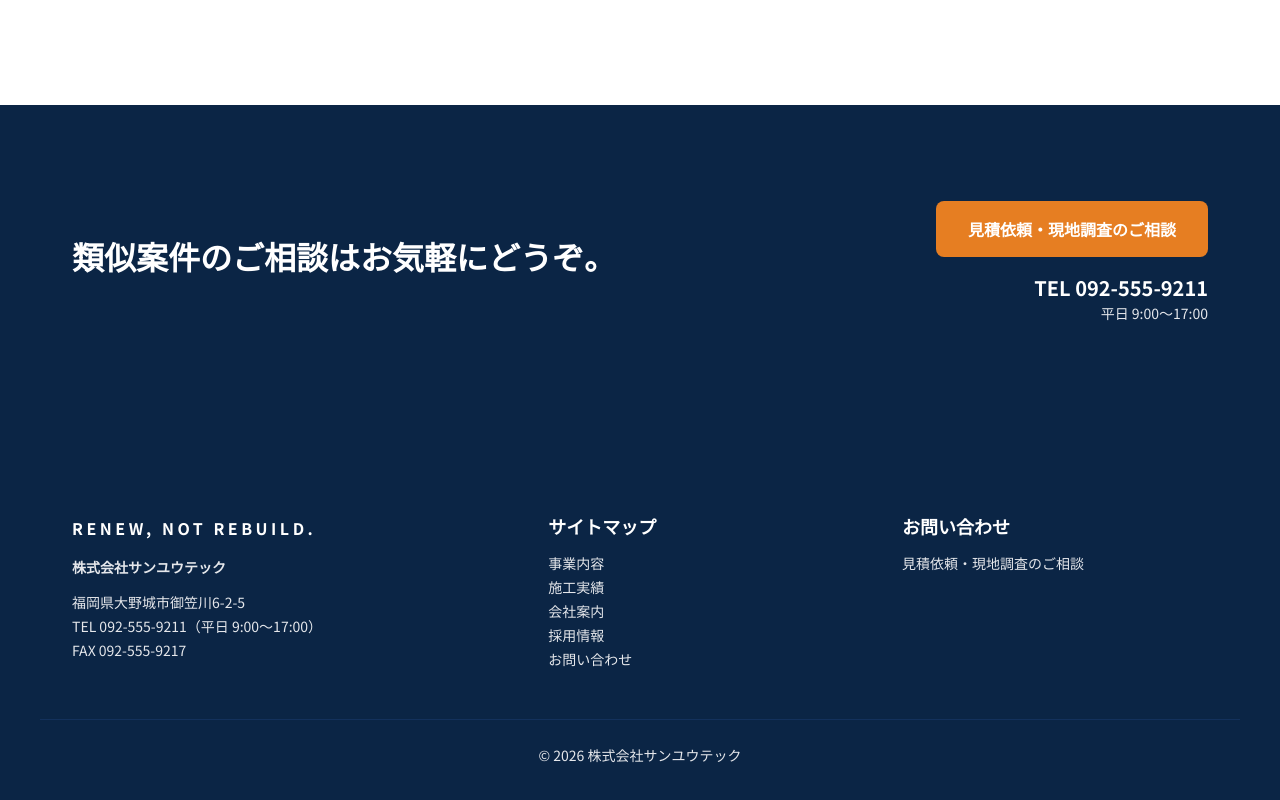
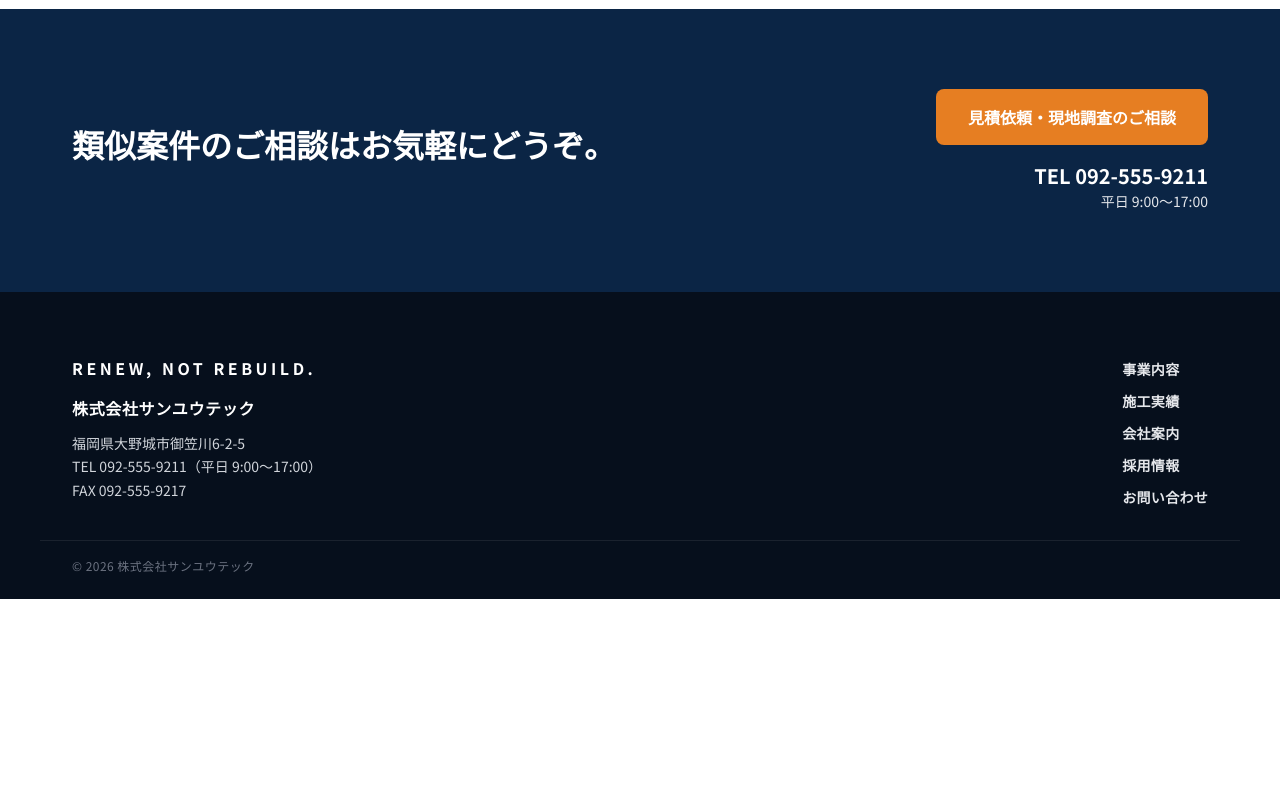
Before and after one commit to uehara-beep/sunyutech-website, an Astro site in the folder astro/: page /works in a window 1280 px wide. Shown: the part 1981-2781 px from the top of the page. After the commit the page ends 2580 px from the top, so only its background shows below. Built offline with nearby package versions, Linux system fonts and the light colour scheme; Astro itself is replaced by a stand-in of ours.

Commit message:
refactor(astro): フッターslim化 + 会社概要の現場写真削除 + section padding微調 (issue#8)

```diff
--- a/astro/src/components/Footer.astro
+++ b/astro/src/components/Footer.astro
@@ -7,12 +7,13 @@ const year = new Date().getFullYear();
     <div class="col col-brand">
       <BrandSignature variant="footer" />
       <p class="brand-name">株式会社サンユウテック</p>
-      <p>福岡県大野城市御笠川6-2-5</p>
-      <p>TEL 092-555-9211（平日 9:00〜17:00）</p>
-      <p>FAX 092-555-9217</p>
+      <address class="addr">
+        福岡県大野城市御笠川6-2-5<br />
+        TEL 092-555-9211（平日 9:00〜17:00）<br />
+        FAX 092-555-9217
+      </address>
     </div>
-    <nav class="col" aria-label="フッターナビゲーション">
-      <h3 class="col-title">サイトマップ</h3>
+    <nav class="col col-nav" aria-label="フッターナビゲーション">
       <ul>
         <li><a href="/service/">事業内容</a></li>
         <li><a href="/works/">施工実績</a></li>
@@ -21,52 +22,67 @@ const year = new Date().getFullYear();
         <li><a href="/contact/">お問い合わせ</a></li>
       </ul>
     </nav>
-    <div class="col">
-      <h3 class="col-title">お問い合わせ</h3>
-      <p><a href="/contact/">見積依頼・現地調査のご相談</a></p>
-    </div>
   </div>
-  <p class="copyright">© {year} 株式会社サンユウテック</p>
+  <div class="footer-bottom">
+    <p class="copyright">© {year} 株式会社サンユウテック</p>
+  </div>
 </footer>
 <style>
   .footer {
-    background: var(--color-navy-900);
+    background: var(--color-navy-950);
     color: var(--color-white);
-    padding: var(--section-py-tablet) 0 var(--sp-8);
+    padding: var(--sp-16) 0 var(--sp-6);
   }
   .footer-inner {
     max-width: var(--wrapper-max);
     margin: 0 auto;
     padding: 0 var(--gutter-desktop);
     display: grid;
-    grid-template-columns: 1.4fr 1fr 1fr;
+    grid-template-columns: 1fr auto;
     gap: var(--sp-12);
+    align-items: start;
   }
-  .brand-name { font-size: var(--fs-lg); font-weight: var(--fw-bold); color: var(--color-white); margin: var(--sp-4) 0 var(--sp-3); }
-  .col-title {
-    color: var(--color-white);
-    font-size: var(--fs-lg);
-    font-weight: var(--fw-bold);
-    margin-bottom: var(--sp-4);
+  .brand-name { font-size: var(--fs-base); font-weight: var(--fw-bold); color: var(--color-white); margin: var(--sp-4) 0 var(--sp-3); letter-spacing: 0.04em; }
+  .addr {
+    font-style: normal;
+    color: var(--color-gray-300);
+    font-size: var(--fs-sm);
+    line-height: var(--lh-relaxed);
   }
-  .footer p, .footer li { color: var(--color-gray-200); font-size: var(--fs-sm); line-height: var(--lh-relaxed); }
-  .footer a { color: var(--color-gray-200); }
-  .footer a:hover { color: var(--color-orange-600); }
+  .col-nav ul {
+    display: flex;
+    flex-direction: column;
+    gap: var(--sp-2);
+  }
+  .col-nav a {
+    color: var(--color-gray-200);
+    font-size: var(--fs-sm);
+    font-weight: var(--fw-semibold);
+    text-decoration: none;
+    letter-spacing: 0.02em;
+    transition: color 0.2s;
+  }
+  .col-nav a:hover { color: var(--color-orange-600); }
+
+  .footer-bottom {
+    max-width: var(--wrapper-max);
+    margin: var(--sp-8) auto 0;
+    padding: var(--sp-4) var(--gutter-desktop) 0;
+    border-top: 1px solid rgba(255, 255, 255, 0.08);
+  }
   .copyright {
-    max-width: var(--wrapper-max);
-    margin: var(--sp-12) auto 0;
-    padding: var(--sp-6) var(--gutter-desktop) 0;
-    border-top: 1px solid var(--color-navy-800);
-    text-align: center;
     font-size: var(--fs-xs);
-    color: var(--color-gray-300);
+    color: var(--color-gray-500);
+    margin: 0;
+    letter-spacing: 0.04em;
   }
   @media (max-width: 1023px) {
-    .footer-inner { grid-template-columns: 1fr 1fr; padding: 0 var(--gutter-tablet); gap: var(--sp-8); }
-    .copyright { padding: var(--sp-6) var(--gutter-tablet) 0; }
+    .footer-inner { padding: 0 var(--gutter-tablet); gap: var(--sp-8); }
+    .footer-bottom { padding: var(--sp-4) var(--gutter-tablet) 0; }
   }
   @media (max-width: 480px) {
+    .footer { padding: var(--sp-12) 0 var(--sp-6); }
     .footer-inner { grid-template-columns: 1fr; padding: 0 var(--gutter-mobile); gap: var(--sp-6); }
-    .copyright { padding: var(--sp-6) var(--gutter-mobile) 0; }
+    .footer-bottom { padding: var(--sp-4) var(--gutter-mobile) 0; }
   }
 </style>
--- a/astro/src/styles/tokens.css
+++ b/astro/src/styles/tokens.css
@@ -72,9 +72,9 @@
   --gutter-desktop: 32px;
   --gutter-tablet: 24px;
   --gutter-mobile: 16px;
-  --section-py-desktop: 144px;
-  --section-py-tablet: 96px;
-  --section-py-mobile: 64px;
+  --section-py-desktop: 112px;
+  --section-py-tablet: 80px;
+  --section-py-mobile: 56px;
 
   /* z-index */
   --z-base: 0;
```
Also changed, not shown: astro/src/pages/company.astro (+0 -9 lines).
